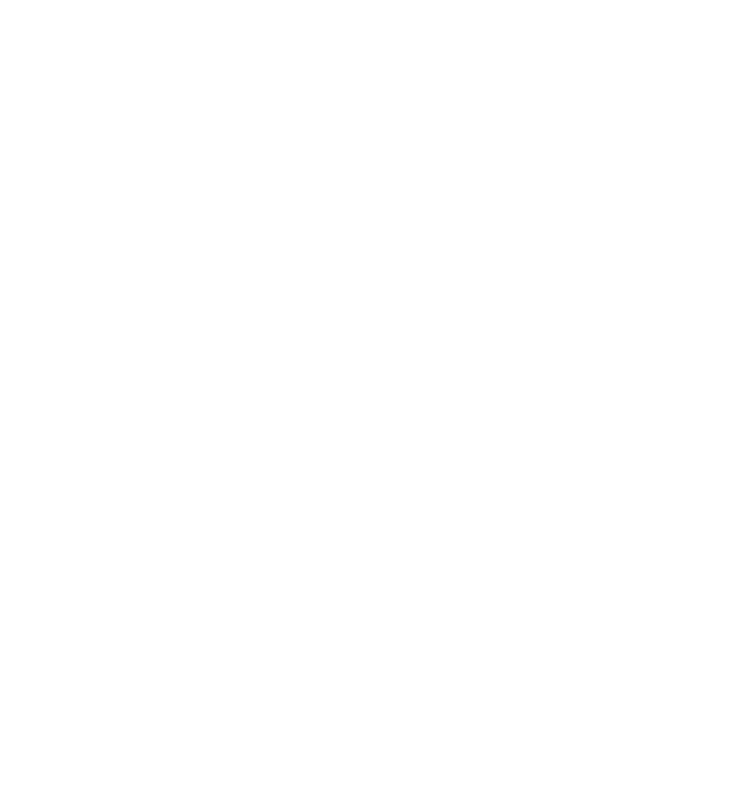
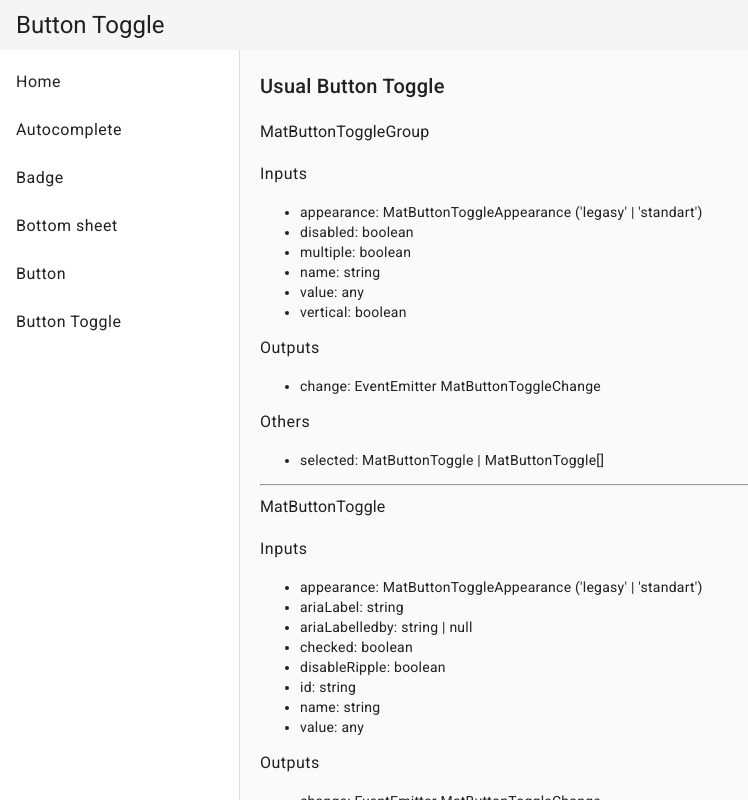
Before and after one commit to harkunovdmytro/angular-material-playground, an Angular app: page /button-toggle in a window 1280 px wide. Before the commit this address led to /. Shown: the whole page, without its empty margins (0-748 px from the left). Built offline with nearby package versions, Linux system fonts and the light colour scheme.

Commit message:
added button-toggle page

```diff
--- a/src/app/modules/application/application-routing.module.ts
+++ b/src/app/modules/application/application-routing.module.ts
@@ -60,6 +60,17 @@
         },
         title: 'Button',
       },
+      {
+        path: 'button-toggle',
+        loadChildren: () =>
+          import('../button-toggle-page/button-toggle-page.module').then(
+            (m) => m.ButtonTogglePageModule
+          ),
+        data: {
+          title: 'Button Toggle',
+        },
+        title: 'Button Toggle',
+      },
     ],
   },
 ];
--- /dev/null
+++ b/src/app/modules/button-toggle-page/button-toggle-page.component.html
@@ -0,0 +1,162 @@
+<section class="page button-toggle-page">
+  <div>
+    <h2>Usual Button Toggle</h2>
+    <section>
+      <h3>MatButtonToggleGroup</h3>
+      <h4>Inputs</h4>
+      <ul>
+        <li>appearance: MatButtonToggleAppearance ('legasy' | 'standart')</li>
+        <li>disabled: boolean</li>
+        <li>multiple: boolean</li>
+        <li>name: string</li>
+        <li>value: any</li>
+        <li>vertical: boolean</li>
+      </ul>
+      <h4>Outputs</h4>
+      <ul>
+        <li>change: EventEmitter MatButtonToggleChange</li>
+      </ul>
+      <h4>Others</h4>
+      <ul>
+        <li>selected: MatButtonToggle | MatButtonToggle[]</li>
+      </ul>
+    </section>
+    <hr>
+    <section>
+      <h3>MatButtonToggle</h3>
+      <h4>Inputs</h4>
+      <ul>
+        <li>appearance: MatButtonToggleAppearance ('legasy' | 'standart')</li>
+        <li>ariaLabel: string</li>
+        <li>ariaLabelledby: string | null</li>
+        <li>checked: boolean</li>
+        <li>disableRipple: boolean</li>
+        <li>id: string</li>
+        <li>name: string</li>
+        <li>value: any</li>
+      </ul>
+      <h4>Outputs</h4>
+      <ul>
+        <li>change: EventEmitter MatButtonToggleChange</li>
+      </ul>
+      <h4>Others</h4>
+      <ul>
+        <li>buttonId: string</li>
+        <li>buttonToggleGroup: MatButtonToggleGroup</li>
+      </ul>
+    </section>
+    <hr>
+    <div class="example-form">
+      <div class="example">
+        <p>
+          Default appearance:
+          <mat-button-toggle-group name="fontStyle" aria-label="Font Style">
+            <mat-button-toggle value="bold">Bold</mat-button-toggle>
+            <mat-button-toggle value="italic">Italic</mat-button-toggle>
+            <mat-button-toggle value="underline">Underline</mat-button-toggle>
+          </mat-button-toggle-group>
+        </p>
+      </div>
+
+      <div class="example">
+        <p>
+          Legacy appearance:
+          <mat-button-toggle-group appearance="legacy" name="fontStyle" aria-label="Font Style">
+            <mat-button-toggle value="bold">Bold</mat-button-toggle>
+            <mat-button-toggle value="italic">Italic</mat-button-toggle>
+            <mat-button-toggle value="underline">Underline</mat-button-toggle>
+          </mat-button-toggle-group>
+        </p>
+      </div>
+
+      <div class="example">
+        <mat-button-toggle-group #group="matButtonToggleGroup">
+          <mat-button-toggle value="left" aria-label="Text align left">
+            <mat-icon>format_align_left</mat-icon>
+          </mat-button-toggle>
+          <mat-button-toggle value="center" aria-label="Text align center">
+            <mat-icon>format_align_center</mat-icon>
+          </mat-button-toggle>
+          <mat-button-toggle value="right" aria-label="Text align right">
+            <mat-icon>format_align_right</mat-icon>
+          </mat-button-toggle>
+          <mat-button-toggle value="justify" disabled aria-label="Text align justify">
+            <mat-icon>format_align_justify</mat-icon>
+          </mat-button-toggle>
+        </mat-button-toggle-group>
+        <div class="example-selected-value">Selected value: {{group.value}}</div>
+      </div>
+
+      <div class="example">
+        <h4>Button Toggle inside of a Template-driven form</h4>
+        <mat-button-toggle-group [(ngModel)]="fontStyle" aria-label="Font Style">
+          <mat-button-toggle value="bold">Bold</mat-button-toggle>
+          <mat-button-toggle value="italic">Italic</mat-button-toggle>
+          <mat-button-toggle value="underline">Underline</mat-button-toggle>
+        </mat-button-toggle-group>
+        <p>Chosen value is {{fontStyle}}</p>
+      </div>
+
+      <div class="example">
+        <h4>Button Toggle inside of a Reactive form</h4>
+        <mat-button-toggle-group [formControl]="fontStyleControl" aria-label="Font Style">
+          <mat-button-toggle value="bold">Bold</mat-button-toggle>
+          <mat-button-toggle value="italic">Italic</mat-button-toggle>
+          <mat-button-toggle value="underline">Underline</mat-button-toggle>
+        </mat-button-toggle-group>
+        <p>Chosen value is {{fontStyleControl.value}}</p>
+      </div>
+
+      <div class="example">
+        <p>Set Button Toggle Appearance</p>
+        <mat-button-toggle-group [formControl]="appearanceControl">
+          <mat-button-toggle value="legacy">Legacy</mat-button-toggle>
+          <mat-button-toggle value="standard">Standard</mat-button-toggle>
+        </mat-button-toggle-group>
+
+        <div style="padding: 30px">
+          <mat-button-toggle-group [disabled]="disabled" [appearance]="appearanceControl.value || 'legacy'">
+            <mat-button-toggle value="1">One</mat-button-toggle>
+            <mat-button-toggle value="2">Two</mat-button-toggle>
+          </mat-button-toggle-group>
+        </div>
+      </div>
+
+      <div class="example">
+        <h4>Single selection</h4>
+        <mat-button-toggle-group name="favoriteColor" aria-label="Favorite Color">
+          <mat-button-toggle value="red">Red</mat-button-toggle>
+          <mat-button-toggle value="green">Green</mat-button-toggle>
+          <mat-button-toggle value="blue">Blue</mat-button-toggle>
+        </mat-button-toggle-group>
+      </div>
+
+      <div class="example">
+        <h4>Multiple selection</h4>
+        <mat-button-toggle-group name="ingredients" aria-label="Ingredients" multiple>
+          <mat-button-toggle value="flour">Flour</mat-button-toggle>
+          <mat-button-toggle value="eggs">Eggs</mat-button-toggle>
+          <mat-button-toggle value="sugar">Sugar</mat-button-toggle>
+        </mat-button-toggle-group>
+      </div>
+
+      <div class="example">
+        <h4>Basic Button Toggles</h4>
+        <mat-button-toggle-group name="fontStyle" aria-label="Font Style">
+          <mat-button-toggle value="bold">Bold</mat-button-toggle>
+          <mat-button-toggle value="italic">Italic</mat-button-toggle>
+          <mat-button-toggle value="underline">Underline</mat-button-toggle>
+        </mat-button-toggle-group>
+      </div>
+
+      <div class="example">
+        <h4>Vertical</h4>
+        <mat-button-toggle-group vertical="true" name="fontStyle" aria-label="Font Style">
+          <mat-button-toggle value="bold">Bold</mat-button-toggle>
+          <mat-button-toggle value="italic">Italic</mat-button-toggle>
+          <mat-button-toggle value="underline">Underline</mat-button-toggle>
+        </mat-button-toggle-group>
+      </div>
+    </div>
+  </div>
+</section>
--- /dev/null
+++ b/src/app/modules/button-toggle-page/button-toggle-page.component.scss
@@ -0,0 +1,12 @@
+@import "variables";
+@import "page";
+
+.button-toggle-page {
+  .example-form {
+    .example {
+      padding-bottom: 30px;
+      margin-bottom: 30px;
+      border-bottom: solid 1px;
+    }
+  }
+}
--- /dev/null
+++ b/src/app/modules/button-toggle-page/button-toggle-page.component.ts
@@ -0,0 +1,17 @@
+import { Component } from '@angular/core';
+import { FormControl } from '@angular/forms';
+import { MatButtonToggleAppearance } from '@angular/material/button-toggle';
+
+@Component({
+  selector: 'app-button-toggle-page',
+  templateUrl: './button-toggle-page.component.html',
+  styleUrls: ['./button-toggle-page.component.scss'],
+})
+export class ButtonTogglePageComponent {
+  public fontStyle = 'bold';
+  public fontStyleControl = new FormControl('bold');
+  public disabled = false;
+  public appearanceControl = new FormControl<MatButtonToggleAppearance>(
+    'legacy'
+  );
+}
--- a/src/app/shared/constants/menu-links.constants.ts
+++ b/src/app/shared/constants/menu-links.constants.ts
@@ -29,7 +29,7 @@
   {
     name: 'Button Toggle',
     link: 'button-toggle',
-    active: false,
+    active: true,
   },
   {
     name: 'Card',
```
Also changed, not shown: src/app/modules/button-toggle-page/button-toggle-page-routing.module.ts (added, +16 -0 lines), src/app/modules/button-toggle-page/button-toggle-page.module.ts (added, +23 -0 lines).
